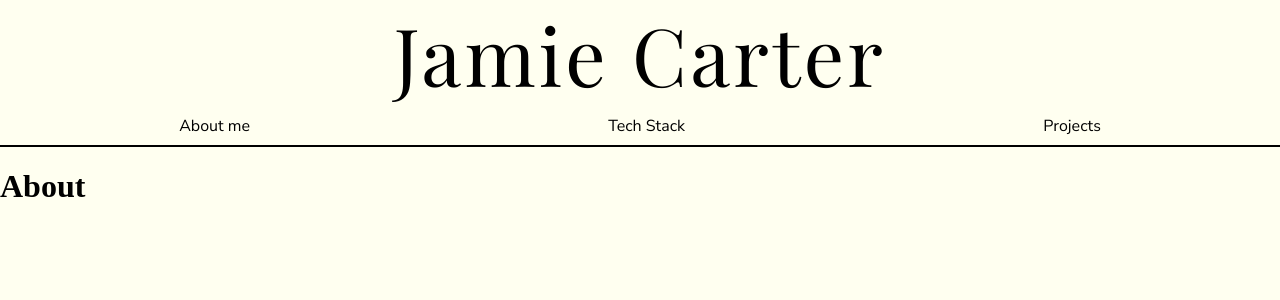
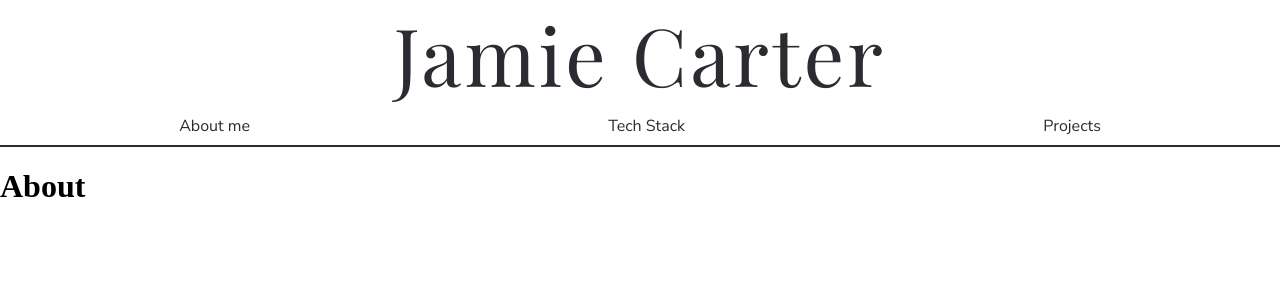
Before and after one commit to jc2820/portfolio-2020, a React (Create React App) app: page / in a window 1280 px wide. Shown: the top 300 px of the page. Built offline with nearby package versions, Linux system fonts and the light colour scheme; the HTML template or start-up script is replaced by a standard one.

Commit message:
changed colour of heading styles Relates #10

```diff
--- a/src/components/Error/Error.style.js
+++ b/src/components/Error/Error.style.js
@@ -13,11 +13,13 @@ const ErrorBox = styled.section`
     font-family: "Alegreya", serif;
     font-weight: 700;
     margin: 0;
+    color: #4E535F;
   }
 
   p {
     font-family: "Nunito Sans", sans-serif;
     margin: 0;
+    color: #4E535F;
   }
 
   @media (min-width: 1024px) {
--- a/src/components/Header/Header.style.js
+++ b/src/components/Header/Header.style.js
@@ -13,17 +13,17 @@ const HeaderBox = styled.header`
 
   h1 {
     font-family: "Playfair Display", serif;
+    color: #2B2B31;
     font-size: 2.5rem;
     font-weight: 400;
     margin: 0;
     letter-spacing: 0.2rem;
-    color: black;
   }
 
   p {
     font-family: "Nunito Sans", sans-serif;
+    color: #2B2B31;
     margin: 0;
-    color: black;
   }
 
   @media (min-width: 1024px) {
--- a/src/components/Navbar/Navbar.style.js
+++ b/src/components/Navbar/Navbar.style.js
@@ -6,7 +6,7 @@ const NavbarBox = styled.nav`
     display: flex;
     flex-direction: row;
     justify-content: space-around;
-    border-bottom: 2px solid black;;
+    border-bottom: 2px solid #2B2B31;
 
     a {
         font-family: "Nunito Sans", sans-serif;
@@ -14,7 +14,7 @@ const NavbarBox = styled.nav`
         color: black;
         text-decoration: none;
         padding: 0.5rem;
-        color: black;
+        color: #2B2B31;
     }
 
 `;
--- a/src/index.css
+++ b/src/index.css
@@ -3,7 +3,7 @@
 }
 
 body {
-    background-color: ivory;
+    background-color: white;
     margin: 0;
     -webkit-font-smoothing: antialiased;
     -moz-osx-font-smoothing: grayscale;
```
